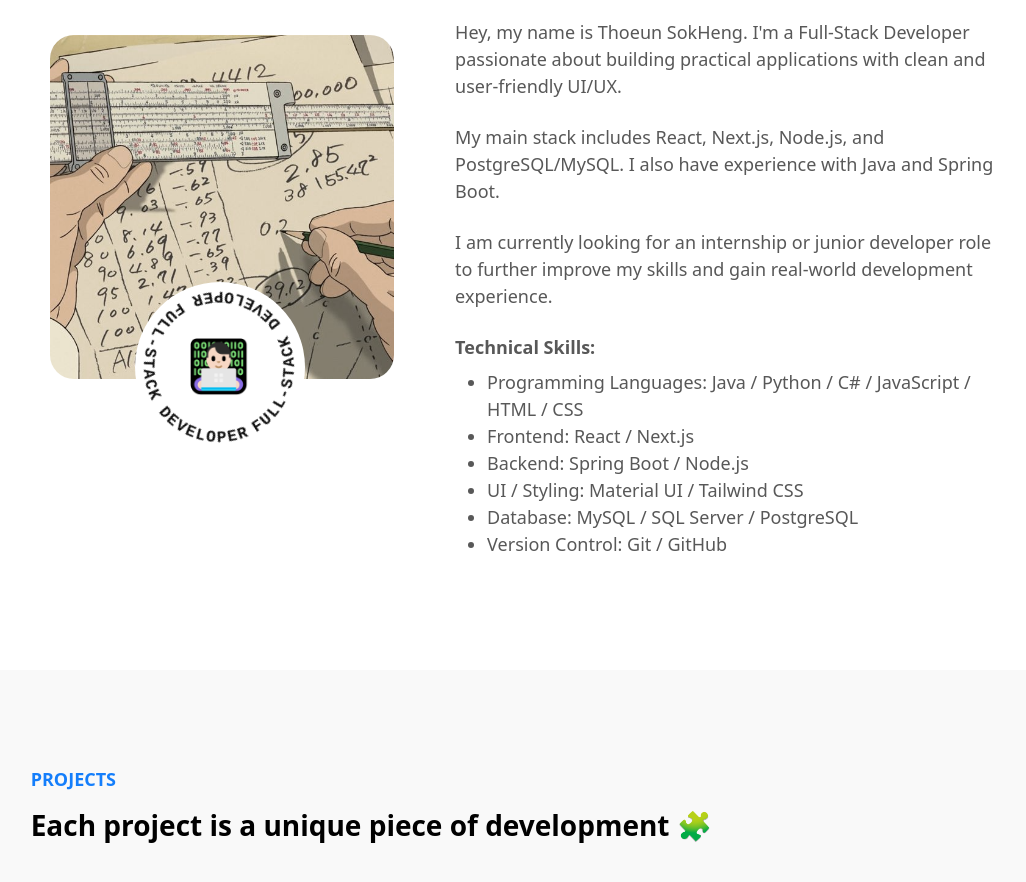
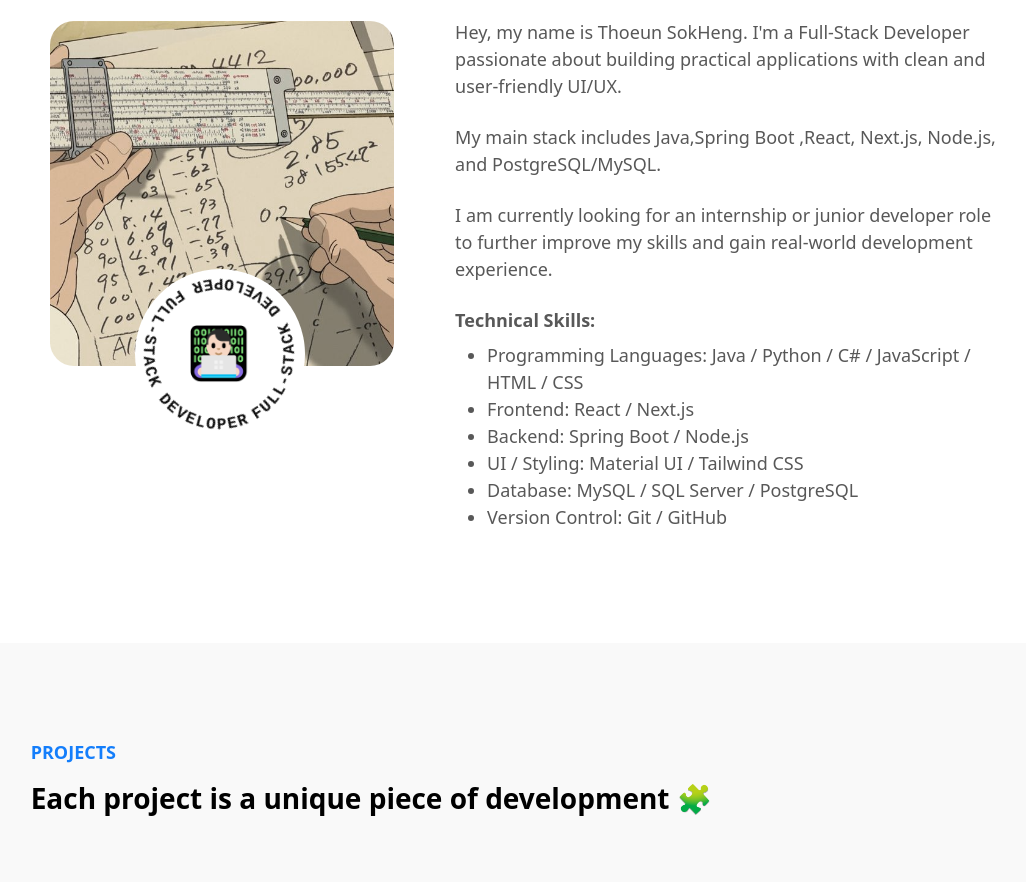
Before and after one commit to sokheng429-wq/Myportfolio, a React (Vite) app: page / in a window 1280 px wide. Shown: the part 927-1809 px from the top of the page, without its empty margins (124-1150 px from the left). Built offline with nearby package versions, Linux system fonts and the light colour scheme.

Commit message:
Update project

```diff
--- a/src/components/About/AboutText.jsx
+++ b/src/components/About/AboutText.jsx
@@ -17,8 +17,7 @@ function AboutText() {
       </p>
 
       <p className="fs-5 mb-4">
-        My main stack includes React, Next.js, Node.js, and PostgreSQL/MySQL.
-        I also have experience with Java and Spring Boot.
+        My main stack includes Java,Spring Boot ,React, Next.js, Node.js, and PostgreSQL/MySQL.
       </p>
 
       <p className="fs-5 mb-4">
```
